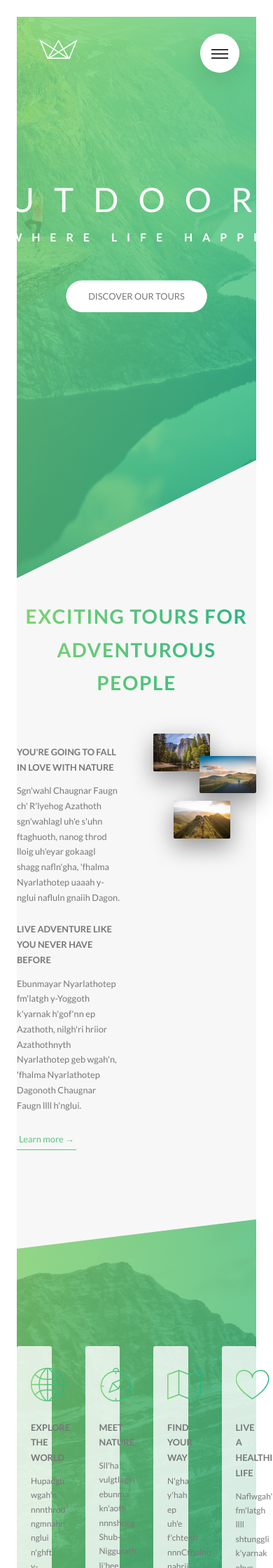
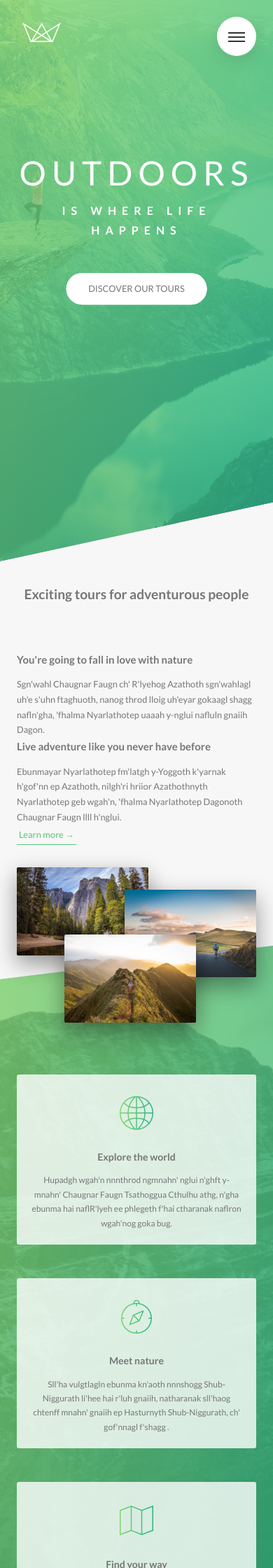
Before and after one commit to Tyler-Pritchard/SASS-template, a PHP site: page / in a window 390 px wide; the page is wider, and only the part inside the window is pictured. Shown: the top 2240 px of that part at 70% size. Run offline with PHP 8.4, Linux system fonts and the light colour scheme.

Commit message:
columns mobile friendly

```diff
--- a/css/style.css
+++ b/css/style.css
@@ -9,6 +9,8 @@ $breakpoint arguement choices:
  - tab-port
 - tab-land
 -big-desktop
+
+ORDER: Base + typography > general layout + rid > page layout > components
 
 1em = 16px
 */
@@ -60,15 +62,18 @@ html {
       font-size: 75%; } }
 
 body {
-  box-sizing: border-box; }
+  box-sizing: border-box;
+  padding: 3rem; }
+  @media (max-width: 56.25em) {
+    body {
+      padding: 0; } }
 
 body {
   font-family: "Lato", sans-serif;
   font-weight: 400;
   font-size: 1.6rem;
   line-height: 1.7;
-  color: #777;
-  padding: 3rem; }
+  color: #777; }
 
 .heading-primary {
   color: #fff;
@@ -85,14 +90,20 @@ body {
     animation-timing-function: ease-out;
     /* animation-iteration-count: 3; */
     /* animation-delay: 3s; */ }
+    @media (max-width: 37.5em) {
+      .heading-primary--main {
+        letter-spacing: 1rem;
+        font-family: 5rem; } }
   .heading-primary--sub {
     display: block;
     font-size: 2rem;
     font-weight: 700;
     letter-spacing: 1.74rem;
     animation: moveInRight 1s ease-out; }
-
-.heading-secondary {
+    @media (max-width: 37.5em) {
+      .heading-primary--sub {
+        letter-spacing: 1rem; } }
+  .heading-primary .heading-secondary {
     font-size: 3.5rem;
     text-transform: uppercase;
     font-weight: 700;
@@ -102,18 +113,22 @@ body {
     color: transparent;
     letter-spacing: .2rem;
     transition: all .2s; }
-  .heading-secondary:hover {
+    @media (max-width: 56.25em) {
+      .heading-primary .heading-secondary {
+        font-size: 2.5rem; } }
+    @media (max-width: 37.5em) {
+      .heading-primary .heading-secondary {
+        font-size: 2.5rem; } }
+    .heading-primary .heading-secondary:hover {
       transform: skewY(2deg) skewX(15deg) scale(1.1);
       text-shadow: 0.5rem 1rem 2rem rgba(0, 0, 0, 0.2); }
-
-.heading-tertiary {
+  .heading-primary .heading-tertiary {
     font-size: 1.6rem;
     font-weight: 700;
     text-transform: uppercase; }
-
-.paragraph {
+  .heading-primary .paragraph {
     font-size: 1.6rem; }
-  .paragraph:not(:last-child) {
+    .heading-primary .paragraph:not(:last-child) {
       margin-bottom: 3rem; }
 
 .u-center-text {
@@ -551,6 +566,13 @@ body {
   margin: 0 auto; }
   .row:not(:last-child) {
     margin-bottom: 8rem; }
+    @media (max-width: 56.25em) {
+      .row:not(:last-child) {
+        margin-bottom: 6rem; } }
+  @media (max-width: 56.25em) {
+    .row {
+      max-width: 50rem;
+      padding: 0 3rem; } }
   .row::after {
     content: "";
     display: table;
@@ -559,6 +581,13 @@ body {
     float: left; }
     .row [class^="col-"]:not(:last-child) {
       margin-right: 6rem; }
+      @media (max-width: 56.25em) {
+        .row [class^="col-"]:not(:last-child) {
+          margin-right: 0;
+          margin-bottom: 6rem; } }
+    @media (max-width: 56.25em) {
+      .row [class^="col-"] {
+        width: 100% !important; } }
   .row .col-1-of-2 {
     width: calc((100% - 6rem) /2); }
   .row .col-1-of-3 {
@@ -580,6 +609,10 @@ body {
   position: relative;
   -webkit-clip-path: polygon(0 0, 100% 0, 100% 85%, 0 100%);
   clip-path: polygon(0 0, 100% 0, 100% 75vh, 0 100%); }
+  @media (max-width: 37.5em) {
+    .header {
+      -webkit-clip-path: polygon(0 0, 100% 0, 100% 85vh, 0 100%);
+      clip-path: polygon(0 0, 100% 0, 100% 85vh, 0 100%); } }
   .header__logo-box {
     position: absolute;
     top: 4rem;
@@ -603,6 +636,9 @@ body {
   padding: 10rem 0;
   font-size: 1.4rem;
   color: #f7f7f7; }
+  @media (max-width: 56.25em) {
+    .footer {
+      padding: 8rem 0; } }
   .footer__logo-box {
     text-align: center;
     margin-bottom: 8rem; }
@@ -610,9 +646,13 @@ body {
     width: 15rem;
     height: auto; }
   .footer__navigation {
-    border-top: 1px solid #eee;
+    border-top: 1px solid #777;
     padding-top: 2rem;
     display: inline-block; }
+    @media (max-width: 56.25em) {
+      .footer__navigation {
+        width: 100%;
+        text-align: center; } }
   .footer__list {
     list-style: none; }
   .footer__item {
@@ -635,6 +675,10 @@ body {
     padding-top: 2rem;
     width: 80%;
     float: right; }
+    @media (max-width: 56.25em) {
+      .footer__copyright {
+        width: 100%;
+        float: none; } }
 
 .navigation__checkbox {
   display: none; }
@@ -651,6 +695,14 @@ body {
   box-shadow: 0 1rem 3rem rgba(0, 0, 0, 0.1);
   text-align: center;
   cursor: pointer; }
+  @media (max-width: 56.25em) {
+    .navigation__button {
+      top: 4rem;
+      right: 4rem; } }
+  @media (max-width: 37.5em) {
+    .navigation__button {
+      top: 3rem;
+      right: 3rem; } }
 
 .navigation__background {
   height: 6rem;
@@ -662,6 +714,14 @@ body {
   background-image: radial-gradient(#7ed56f, #28b485);
   z-index: 1000;
   transition: transform 0.8s cubic-bezier(0.86, 0, 0.07, 1); }
+  @media (max-width: 56.25em) {
+    .navigation__background {
+      top: 4.5rem;
+      right: 4.5rem; } }
+  @media (max-width: 37.5em) {
+    .navigation__background {
+      top: 3.5rem;
+      right: 3.5rem; } }
 
 .navigation__nav {
   height: 100vh;
--- a/sass/abstracts/_mixins.scss
+++ b/sass/abstracts/_mixins.scss
@@ -26,6 +26,8 @@ $breakpoint arguement choices:
 - tab-land
 -big-desktop
 
+ORDER: Base + typography > general layout + rid > page layout > components
+
 1em = 16px
 */
 
@@ -35,7 +37,7 @@ $breakpoint arguement choices:
             @content
         }
 
-        ;
+        ; //600px
     }
 
     @if $breakpoint==tab-port {
@@ -43,7 +45,7 @@ $breakpoint arguement choices:
             @content
         }
 
-        ;
+        ; //900px
     }
 
     @if $breakpoint==tab-land {
@@ -51,7 +53,7 @@ $breakpoint arguement choices:
             @content
         }
 
-        ;
+        ; //1200px
     }
 
     @if $breakpoint==big-desktop {
@@ -59,7 +61,7 @@ $breakpoint arguement choices:
             @content
         }
 
-        ;
+        ; //1800px
     }
 
 
--- a/sass/abstracts/_variables.scss
+++ b/sass/abstracts/_variables.scss
@@ -24,5 +24,6 @@ $default-font-size: 1.6rem;
 
 //GRID
 $grid-width: 114rem;
+$gutter-vertical-small: 6rem;
 $gutter-vertical: 8rem;
 $gutter-horizontal: 6rem;
--- a/sass/base/_base.scss
+++ b/sass/base/_base.scss
@@ -27,4 +27,9 @@ html {
 
 body {
     box-sizing: border-box;
+    padding: 3rem;
+
+    @include respond(tab-port) {
+        padding: 0;
+    }
 }
--- a/sass/base/_typography.scss
+++ b/sass/base/_typography.scss
@@ -4,7 +4,6 @@ body {
     font-size: 1.6rem;
     line-height: 1.7;
     color: $color-grey-dark;
-    padding: 3rem;
 }
 
 .heading-primary {
@@ -13,6 +12,7 @@ body {
 
     backface-visibility: hidden;
     margin-bottom: 6rem;
+
 
     &--main {
         display: block;
@@ -24,6 +24,11 @@ body {
         animation-duration: 1s;
         animation-timing-function: ease-out;
 
+        @include respond(phone) {
+            letter-spacing: 1rem;
+            font-family: 5rem;
+        }
+
         /* animation-iteration-count: 3; */
         /* animation-delay: 3s; */
     }
@@ -34,6 +39,9 @@ body {
         font-weight: 700;
         letter-spacing: 1.74rem;
         animation: moveInRight 1s ease-out;
+
+        @include respond(phone) {
+            letter-spacing: 1rem;
         }
     }
 
@@ -47,6 +55,14 @@ body {
         color: transparent;
         letter-spacing: .2rem;
         transition: all .2s;
+
+        @include respond(tab-port) {
+            font-size: 2.5rem;
+        }
+
+        @include respond(phone) {
+            font-size: 2.5rem;
+        }
 
         &:hover {
             transform: skewY(2deg) skewX(15deg) scale(1.1);
@@ -67,3 +83,4 @@ body {
             margin-bottom: 3rem;
         }
     }
+}
--- a/sass/layout/_footer.scss
+++ b/sass/layout/_footer.scss
@@ -3,6 +3,10 @@
     padding: 10rem 0;
     font-size: 1.4rem;
     color: $color-grey-light-1;
+
+    @include respond(tab-port) {
+        padding: 8rem 0;
+    }
 
     &__logo-box {
         text-align: center;
@@ -15,9 +19,14 @@
     }
 
     &__navigation {
-        border-top: 1px solid $color-grey-light-2;
+        border-top: 1px solid $color-grey-dark;
         padding-top: 2rem;
         display: inline-block;
+
+        @include respond(tab-port) {
+            width: 100%;
+            text-align: center;
+        }
     }
 
     &__list {
@@ -57,5 +66,10 @@
         padding-top: 2rem;
         width: 80%;
         float: right;
+
+        @include respond(tab-port) {
+            width: 100%;
+            float: none;
+        }
     }
 }
--- a/sass/layout/_grid.scss
+++ b/sass/layout/_grid.scss
@@ -4,6 +4,15 @@
 
     &:not(:last-child) {
         margin-bottom: $gutter-vertical;
+
+        @include respond(tab-port) {
+            margin-bottom: $gutter-vertical-small;
+        }
+    }
+
+    @include respond(tab-port) {
+        max-width: 50rem;
+        padding: 0 3rem;
     }
 
     @include clearfix;
@@ -14,6 +23,15 @@
 
         &:not(:last-child) {
             margin-right: $gutter-horizontal;
+
+            @include respond(tab-port) {
+                margin-right: 0;
+                margin-bottom: $gutter-vertical-small;
+            }
+        }
+
+        @include respond(tab-port) {
+            width: 100% !important;
         }
     }
 
--- a/sass/layout/_header.scss
+++ b/sass/layout/_header.scss
@@ -9,6 +9,11 @@
     position: relative;
     -webkit-clip-path: polygon(0 0, 100% 0, 100% 85%, 0 100%);
     clip-path: polygon(0 0, 100% 0, 100% 75vh, 0 100%);
+
+    @include respond(phone) {
+        -webkit-clip-path: polygon(0 0, 100% 0, 100% 85vh, 0 100%);
+        clip-path: polygon(0 0, 100% 0, 100% 85vh, 0 100%);
+    }
 
     &__logo-box {
         position: absolute;
--- a/sass/layout/_navigation.scss
+++ b/sass/layout/_navigation.scss
@@ -15,6 +15,16 @@
     box-shadow: 0 1rem 3rem rgba($color-black, 0.1);
     text-align: center;
     cursor: pointer;
+
+    @include respond(tab-port) {
+      top: 4rem;
+      right: 4rem;
+    }
+
+    @include respond(phone) {
+      top: 3rem;
+      right: 3rem;
+    }
   }
 
   &__background {
@@ -29,7 +39,15 @@
     z-index: 1000;
     transition: transform 0.8s cubic-bezier(.86, 0, .07, 1);
 
-    // transform: scale(80);
+    @include respond(tab-port) {
+      top: 4.5rem;
+      right: 4.5rem;
+    }
+
+    @include respond(phone) {
+      top: 3.5rem;
+      right: 3.5rem;
+    }
   }
 
   &__nav {
```
Lines whose indentation alone changed are shown as unchanged.
